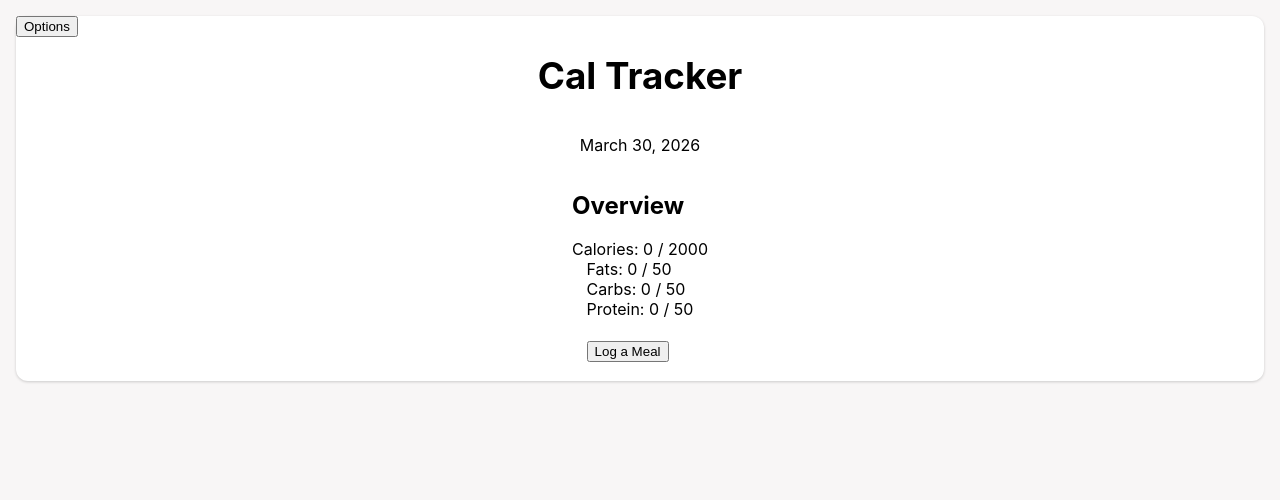
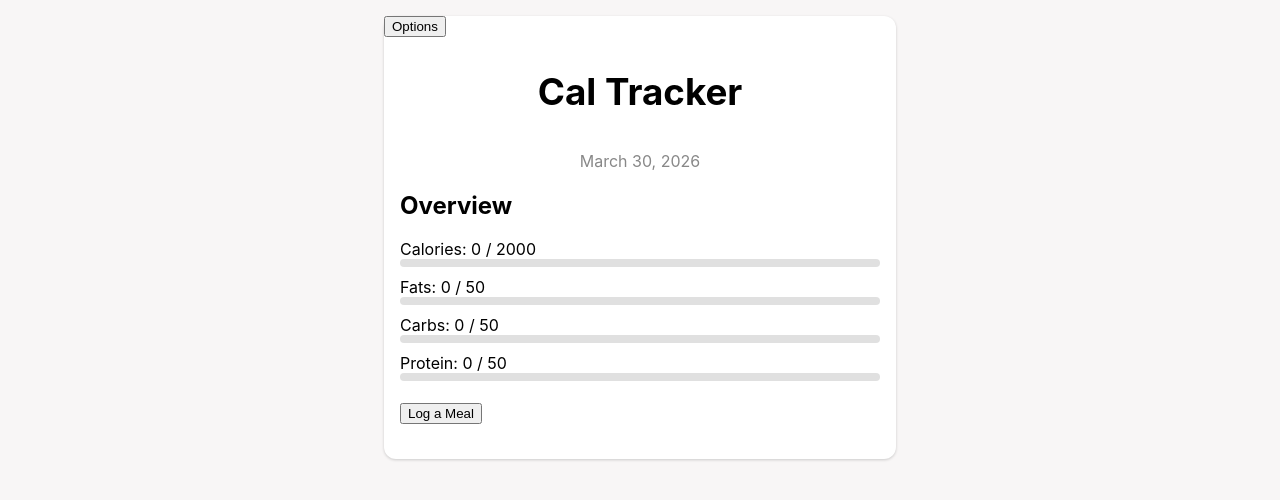
Before and after one commit to chrssz/Cal-Tracker, a website built with Vite: page index.html in a window 1280 px wide. Built offline with nearby package versions, Linux system fonts and the light colour scheme.

Commit message:
Progress Bar Functionality, and User Info/Data
Added in functionality for the UI to dynamically update to the users data. So far just the calorie consumed, calorie goal, date, and progress bar update. Added in client side data which will be replaced with API calls in future

```diff
--- a/index.html
+++ b/index.html
@@ -13,19 +13,19 @@
 
       <section id="app-name">
         <h1>Cal Tracker</h1>
-        <p id="date">March 29th, 2026</p>
+        <p id="date"></p>
       </section>
 
       <!--Calories-->
       <section id="calorie-section">
         <h2>Overview</h2>
         <div id = "calories-display">
-          <span id= "calories-consumed">Calories: 0</span>  /
+          Calories: <span id="calories-consumed">0</span>  /
           <span id= "calories-goal">2000</span>
         </div>
 
         <div id= "progress-bar-container">
-          <div id= "progress-bar"></div>
+          <div id= "calorie-bar-fill" class = "bar-fill"></div>
         </div>
       </section>
 
@@ -39,7 +39,7 @@
             <span class="macro-goal" id="fat-goal">50</span>
           </div>
           <div class ="macro-bar-container">
-            <div class="macro-bar" id="fat-bar"></div>
+            <div class ="bar-fill" id="fat-bar-fill"></div>
           </div>
            <!--Carbs-->
           <div class="macro">
@@ -48,7 +48,7 @@
             <span class="macro-goal" id="carb-goal">50</span>
           </div>
           <div class ="macro-bar-container">
-            <div class="macro-bar" id="carb-bar"></div>
+            <div class = "bar-fill" id="carb-bar-fill"></div>
           </div>
            <!--Protein-->
           <div class="macro">
@@ -57,7 +57,7 @@
             <span class="macro-goal" id="protein-goal">50</span>
           </div>
           <div class ="macro-bar-container">
-            <div class="macro-bar" id="protein-bar"></div>
+            <div class = "bar-fill" id="protein-bar-fill"></div>
           </div>
         </div>
 
@@ -82,14 +82,14 @@
           <span> Calories: <span id="calorie-meal">0</span>kcal</span>
           <span> Fats: <span id="fat-meal">0</span>g </span>
           <span> Carbs: <span id="carb-meal">0</span>g </span>
-          <span>Protein: <span id="protein-meal">0</span>g </span>
+          <span> Protein: <span id="protein-meal">0</span>g </span>
         </div>
 
       </div>
 
-      <button id = options-button>Options</button>
+      <button id ="options-button">Options</button>
 
-      <section id="options-window" class = "hidden">
+      <section id="options-window" class ="hidden">
         <h2>Settings</h2>
         <!--Change user Macro goals-->
         <div class="set-row">
--- /dev/null
+++ b/src/scripts/progress.js
@@ -0,0 +1,47 @@
+import {getUserGoals, getUserConsumed } from "./user_info.js";
+
+
+function renderBars(){
+    const progressBars = ["calorie-bar-fill", "fat-bar-fill", "carb-bar-fill", "protein-bar-fill"];
+    progressBars.forEach(element => {
+        updateFillSize(element);
+    });
+}
+
+function updateFillSize(bar){
+    // bar: [Goals, CurrentUserConsumed]
+    const {calories, carbs, fats, protein} = getUserConsumed();
+    const {calories: goal_cals, fats: goal_fats, carbs: goal_carbs, protein: goal_protein} = getUserGoals();
+    const bar_to_label = {
+        "calorie-bar-fill": [calories, goal_cals],
+        "carb-bar-fill": [carbs, goal_carbs],
+        "fat-bar-fill": [fats, goal_fats],
+        "protein-bar-fill": [protein, goal_protein],
+    }
+    const [user_consumed, user_goals] = bar_to_label[bar];
+
+    let current = document.getElementById(bar);
+    const percent = Math.min(((user_consumed / user_goals ) * 100), 100);
+    current.style.width = percent + '%';
+
+    updateProgressText(bar, user_consumed, user_goals)
+}
+
+function updateProgressText(bar, userConsumed, userGoals){
+    const bar_to_label = {
+        "calorie-bar-fill": ["calories-consumed", "calories-goal"],
+        "carb-bar-fill": ["carb-consumed", "carb-goal"],
+        "fat-bar-fill": ["fat-consumed", "fat-goal"],
+        "protein-bar-fill": ["protein-consumed", "protein-goal"]
+    }
+
+    const [consumed, goal] = bar_to_label[bar];
+
+    let consumedText = document.getElementById(consumed);
+    let goalText = document.getElementById(goal);
+
+    consumedText.innerText = userConsumed;
+    goalText.innerText = userGoals;
+}
+
+export {renderBars};
--- a/src/scripts/uiRender.js
+++ b/src/scripts/uiRender.js
@@ -1,8 +1,9 @@
-
+import { renderBars } from "./progress";
 //Will render all components in document
 function renderAll()
 {
     renderDate();
+    renderBars();
 }
 
 function renderDate()
--- /dev/null
+++ b/src/scripts/user_info.js
@@ -0,0 +1,23 @@
+//Gathers User info; calories, macro goals, meals etc.
+//Functions here to be replaced with api calls in future
+const user_goals = {
+    calories: 2000,
+    fats: 50,
+    carbs: 50,
+    protein: 50
+};
+
+const user_consumed = {
+    calories: 0,
+    fats: 0,
+    carbs: 0,
+    protein: 0
+};
+function getUserGoals(){
+    return user_goals;
+}
+function getUserConsumed() {
+    return user_consumed;
+}
+
+export {getUserGoals, getUserConsumed};
--- a/src/style.css
+++ b/src/style.css
@@ -3,9 +3,9 @@
 {
   --body-bg-color: #f4f1f19e;
   --main-bg-color: white;
-  --font-weight: 2.5rem;
+  --font-weight: 400;
   --info-color: #9c9c9c;
-
+  --progress-bar-radius: 6.5%;
 }
 
 
@@ -26,21 +26,21 @@ body{
   font-size: 2.3rem;
 }
 /* Sections */
-#main{
+#main {
   background: var(--main-bg-color);
   position: relative;
   border-radius: 12px;
   box-shadow: 0 1px 3px rgba(0,0,0,0.18);
-  margin-bottom: 0 auto;
-  display: flex;
-  flex-direction: column;
-  align-items: center;
-  justify-content: center;
+  margin: 0 auto;
+  max-width: 480px;
+  width: 100%;
+  padding: 16px;
 }
-
-
+#date {
+  min-height: 1.2rem;
+  color: #888
+}
 #add-meal-container{
-  display: flex;
   flex-direction: column;
   align-items: center;
   justify-content: center;
@@ -58,7 +58,6 @@ body{
   flex-direction: row;
 }
 #meal-summary-overlay{
-  display: flex;
   flex-direction: column;
   width: 100%;
   background-color: var(--body-bg-color);
@@ -90,7 +89,6 @@ body{
 }
 #options-window{
   position: absolute;
-  display:flex;
   left: 0;
   top: 0;
   z-index: 999;
@@ -101,6 +99,16 @@ body{
   justify-content: center;
   flex-direction: column;
   font-weight: var(--font-weight);
+}
+#progress-bar-container{
+  width: 100%;
+  background-color: #e0e0e0;
+  border-radius: 99px;
+  height: 8px;
+  overflow: hidden;
+  margin-bottom: 10px;
+  border: none;
+
 }
 /* ClassStyles */
 .user-input{
@@ -127,20 +135,38 @@ body{
   width: 2.5rem;
 
 }
+.macro-bar-container {
+  width: 100%;
+  background-color: #e0e0e0;
+  border-radius: 99px;
+  height: 8px;
+  overflow: hidden;
+  margin-bottom: 10px;
+  border: none;
+}
 /* Progress Bars */
-
+.bar-fill {
+  height: 100%;
+  border-radius: 99px;
+  transition: 1.5s ease;
+}
+#calorie-bar-fill{
+  background-color: #4c98af;
+  width: 0%;
+}
+#fat-bar-fill{
+  background-color: #4caf50;
+  width: 0%;
+}
+#carb-bar-fill{
+  background-color: #4c6baf;
+  width: 0%;
+}
+#protein-bar-fill{
+  background-color: #af4c4c;
+  width: 0%;
+}
 /* Hidden */
-#add-meal-container.hidden{
+.hidden {
   display: none;
 }
-
-#meal-summary-overlay.hidden{
-  display: none;
-}
-#food-list-container.hidden{
-  display: none;
-}
-
-#options-window.hidden{
-  display:none;
-}
```
